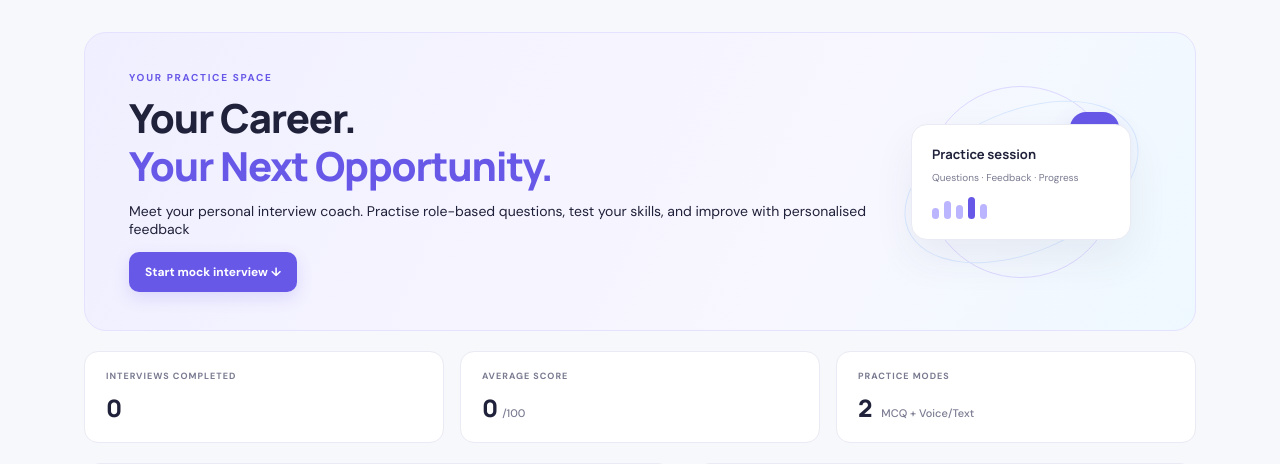
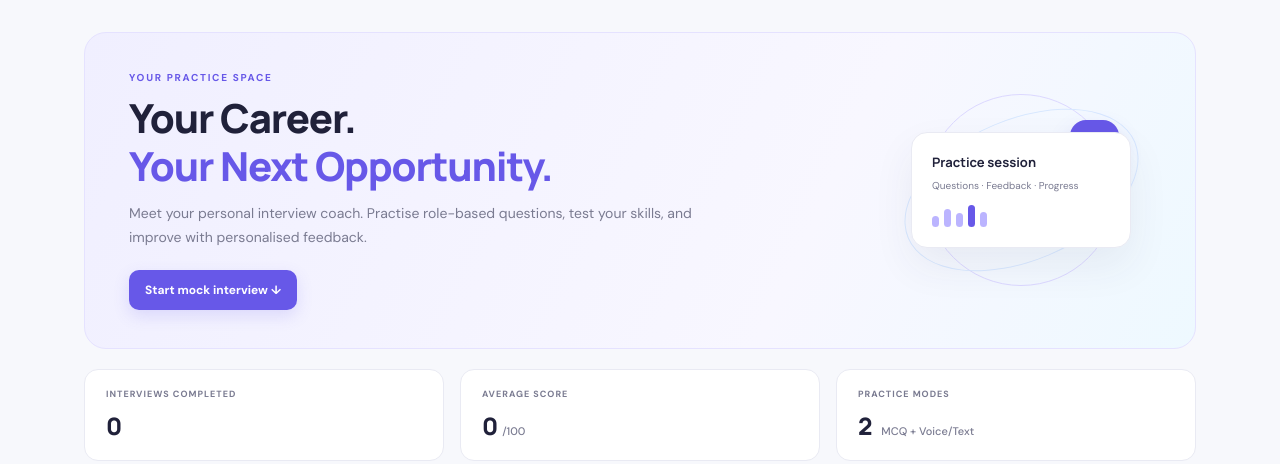
Before and after one commit to Achal123102/InterviewMate-AI, a Flask app: page / in a window 1280 px wide. Shown: the part 70-534 px from the top of the page. Run offline with Flask 3, Linux system fonts and the light colour scheme; data that the repository does not hold is empty.

Commit message:
Update index.html

```diff
--- a/templates/index.html
+++ b/templates/index.html
@@ -3,8 +3,11 @@
 {% block content %}
 <section class="hero">
  <div><p class="eyebrow">YOUR PRACTICE SPACE</p><h1>Your Career.<br><em>Your Next Opportunity.</em></h1>
+
+<p class="sub">
   Meet your personal interview coach. Practise role-based questions,
-  test your skills, and improve with personalised feedback</p>
+  test your skills, and improve with personalised feedback.
+</p>
  <a class="btn primary" href="#setup">Start mock interview ↓</a></div>
  <div class="hero-art"><div class="bubble">✦</div><div class="hero-note"><b>Practice session</b><span>Questions · Feedback · Progress</span><div class="bars"><i></i><i></i><i></i><i></i><i></i></div></div></div>
 </section>
```
